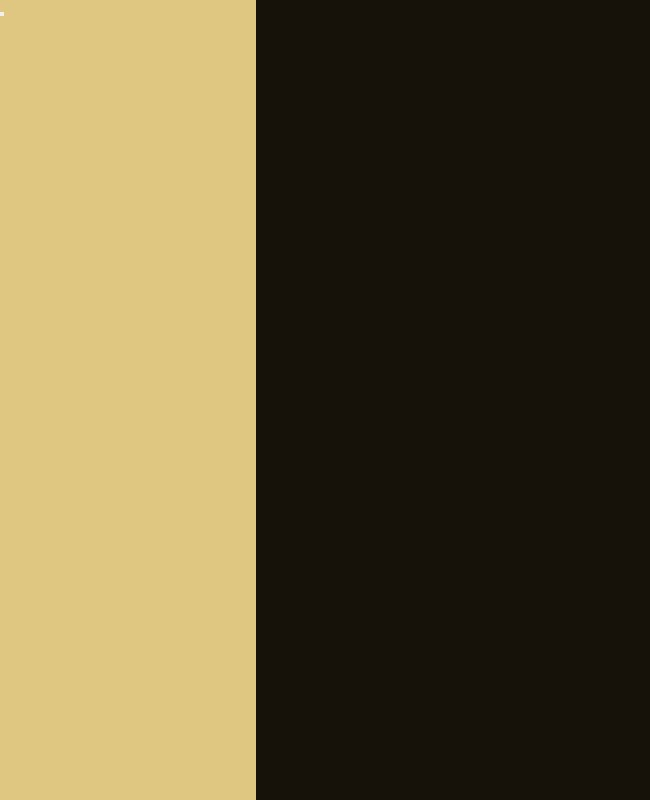
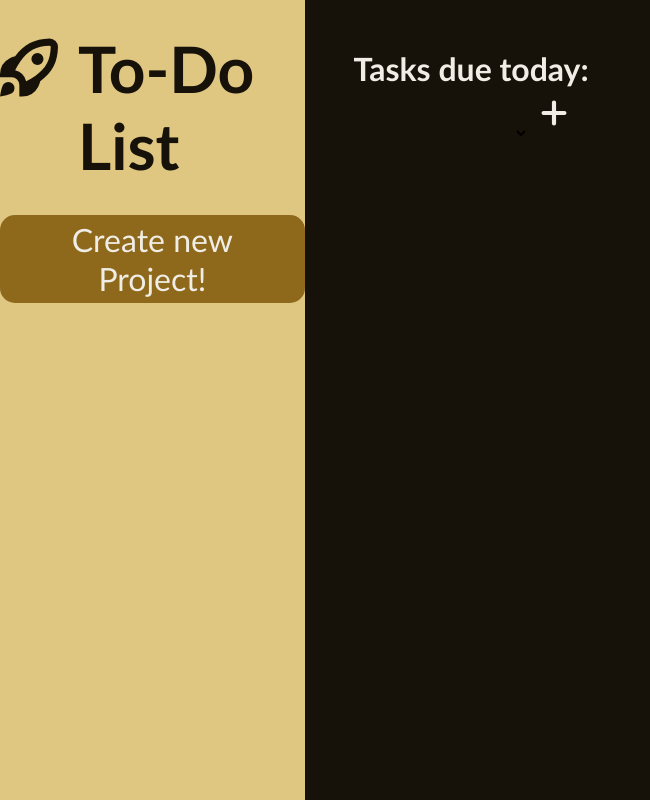
Before and after one commit to Damianen/todo-list, a website built with webpack: page dist/index.html in a window 1280 px wide. Shown: the whole page, without its empty margins (0-650 px from the left). Built offline with nearby package versions, Linux system fonts and the light colour scheme.

Commit message:
Add title with logo and create new project button

```diff
--- a/src/homePage.js
+++ b/src/homePage.js
@@ -6,12 +6,47 @@ export default function build() {
     main.classList.add("main");
 
     const createButton = document.createElement("button");
+    createButton.textContent = "Create new Project!"
+    createButton.classList.add("create-btn");
 
-    const logoAndBtnDiv = document.createElement("div");
+    const sidebarMain = document.createElement("div");
+    sidebarMain.classList.add("sidebar-main");
 
-    logoAndBtnDiv.append(createButton);
+    const title = document.createElement("h1");
+    title.textContent = "To-Do List";
+    title.classList.add("title");
 
-    sideBar.append(logoAndBtnDiv);
+    const logoDiv = document.createElement("div");
+    logoDiv.innerHTML = '<svg xmlns="http://www.w3.org/2000/svg" id="Layer_1" data-name="Layer 1" viewBox="0 0 24 24" class="logo"><path d="M18,8.5A2.5,2.5,0,1,1,15.5,6,2.5,2.5,0,0,1,18,8.5Zm-1.341,9.213a11.038,11.038,0,0,1-.828,2.222A7.634,7.634,0,0,1,9,24H8V19.143A3.214,3.214,0,0,0,4.857,16H0V15A7.634,7.634,0,0,1,4.065,8.169a11.038,11.038,0,0,1,2.222-.828C9.96,2.38,14.221.178,20.458,0H20.5A3.489,3.489,0,0,1,24,3.551C23.82,9.877,21.686,14,16.659,17.713ZM21,3.508A.5.5,0,0,0,20.515,3c-5.461.162-8.839,1.966-12.038,6.431a28.441,28.441,0,0,0-2.206,3.737,6.287,6.287,0,0,1,4.561,4.561,28.376,28.376,0,0,0,3.737-2.206C19.042,12.317,20.846,8.949,21,3.508ZM1.631,18.728C.857,19.5.38,21.831.211,22.8L0,24l1.2-.212c.961-.17,3.278-.649,4.052-1.425a2.58,2.58,0,0,0,0-3.635A2.613,2.613,0,0,0,1.631,18.728Z"/></svg>'
+    logoDiv.classList.add("logo-div");
+    logoDiv.append(title);
+
+    sidebarMain.append(logoDiv, createButton);
+
+    sideBar.append(sidebarMain);
+
+    const todaysTasks = document.createElement("div");
+    todaysTasks.classList.add("todays-tasks");
+
+    const text = document.createElement("h1");
+    text.textContent = "Tasks due today:";
+
+    const newTask = document.createElement("div");
+    newTask.classList.add("new-task");
+    const newTaskForm = document.createElement("form");
+    newTask.append(newTaskForm);
+
+    const newTaskName = document.createElement("input");
+    const newTaskPriority = document.createElement("select");
+    const newTaskBtn = document.createElement("button");
+    newTaskForm.append(newTaskName, newTaskPriority, newTaskBtn);
+    newTaskBtn.innerHTML = '<svg xmlns="http://www.w3.org/2000/svg" id="Outline" viewBox="0 0 24 24"><path d="M17,11H13V7a1,1,0,0,0-1-1h0a1,1,0,0,0-1,1v4H7a1,1,0,0,0-1,1H6a1,1,0,0,0,1,1h4v4a1,1,0,0,0,1,1h0a1,1,0,0,0,1-1V13h4a1,1,0,0,0,1-1h0A1,1,0,0,0,17,11Z"/></svg>'
+
+    todaysTasks.append(text);
+
+    todaysTasks.append(newTask);
+
+    main.append(todaysTasks);
 
     document.body.append(sideBar, main);
 }
--- a/src/style.css
+++ b/src/style.css
@@ -1,6 +1,9 @@
 * {
     margin: 0;
     padding: 0;
+    border: none;
+    background: none;
+    font-family: 'Gill Sans', 'Gill Sans MT', Calibri, 'Trebuchet MS', sans-serif;
 }
 
 body {
@@ -13,8 +16,67 @@ body {
     height: 100vh;
 }
 
+.sidebar-main {
+    display: flex;
+    flex-direction: column;
+    color: #161209;
+}
+
+.logo-div {
+    display: flex;
+    margin: auto;
+    margin-top: 10%;
+}
+
+.title {
+    font-size: 4rem;
+    font-weight: 900;
+}
+
+svg.logo {
+    width: 75px;
+    height: 75px;
+    padding-right: 20px;
+    fill: #161209;
+}
+
 .main {
-    flex: 4 1 0%;
+    flex: 3.2 1 0%;
     background-color: #161209;
     height: 100vh;
 }
+
+.create-btn {
+    background-color: #8E691B;
+    color: #F0EDE6;
+    font-size: 2rem;
+    margin: auto;
+    margin-top: 10%;
+    padding-left: 20px;
+    padding-right: 20px;
+    padding-top: 5px;
+    padding-bottom: 5px;
+    width: fit-content;
+    border-radius: 15px;
+    transition: 0.2s ease-in-out;
+}
+
+.create-btn:hover {
+    transform: scale(1.1);
+    cursor: pointer;
+}
+
+.todays-tasks {
+    color: #F0EDE6;
+    padding: 5%;
+}
+
+.new-task {
+    display: flex;
+}
+
+.new-task svg{
+    fill: #F0EDE6;
+    height: 50px;
+    width: 50px;
+}
```
Also changed, not shown: dist/index.bundle.js.
